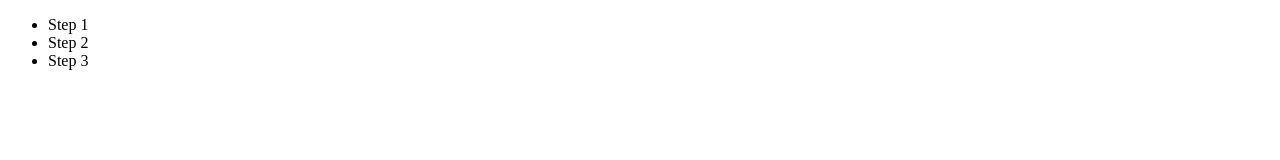
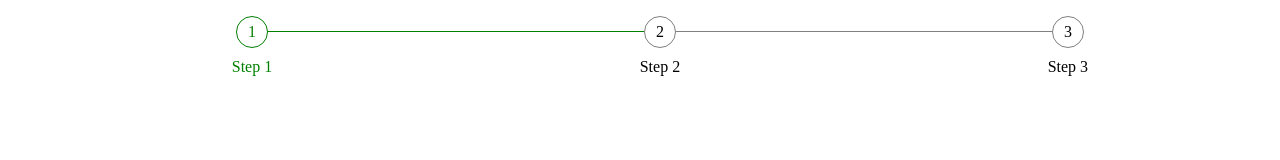
Before and after one commit to covrigel/css3_tutorial, a plain HTML site: page index7.html in a window 1280 px wide. Drawn offline with Linux system fonts and the light colour scheme.

Commit message:
created basic styling for progress bar

```diff
--- a/index7.html
+++ b/index7.html
@@ -2,7 +2,56 @@
 <html>
 <head>
   <title>Index 7</title>
-
+  <style type="text/css">
+    .container {
+      width: 100%;
+    }
+    .progressbar{
+      counter-reset: step;
+    }
+    .progressbar li{
+      list-style-type: none;
+      float: left;
+      width: 33.33%;
+      position: relative;
+      text-align: center;
+    }
+    .progressbar li:before{
+      content: counter(step);
+      counter-increment: step;
+      width: 30px;
+      height: 30px;
+      line-height: 30px;
+      border: 1px solid gray;
+      display: block;
+      text-align: center;
+      margin: 0 auto 10px auto;
+      border-radius: 50%;
+      background-color: white;
+    }
+    .progressbar li:after{
+      content: ' ';
+      position: absolute;
+      width: 100%;
+      height: 1px;
+      background-color: gray;
+      top: 15px;
+      left: -50%;
+      z-index: -1;
+    }
+    .progressbar li:first-child:after{
+      content: none;
+    }
+    .progressbar li.active{
+      color: green;
+    }
+    .progressbar li.active:before{
+      border-color: green;
+    }
+    .progressbar li.active + li:after{
+      background-color: green;
+    }
+  </style>
 </head>
 <body>
 <div class="container">
```
